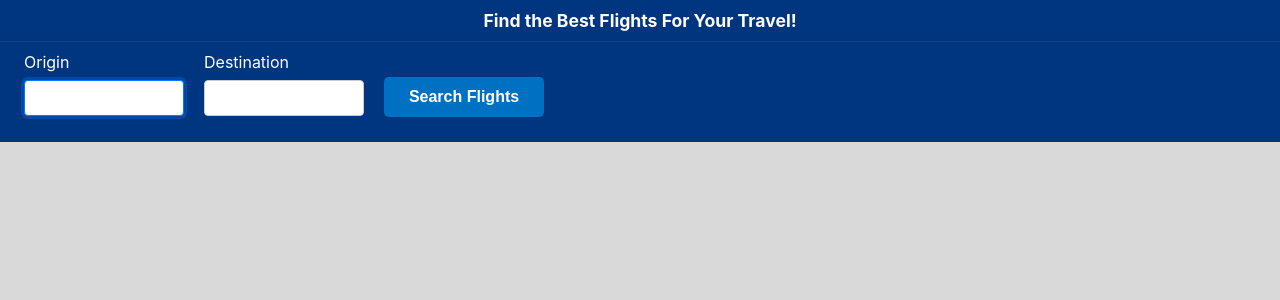
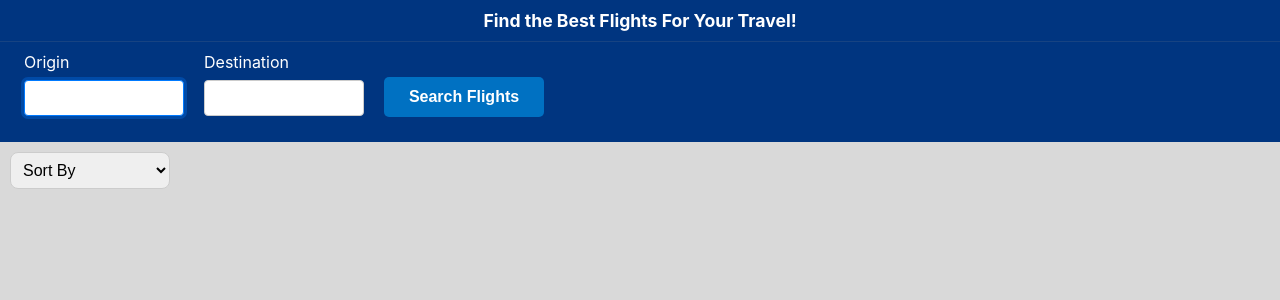
Before and after one commit to Nabid-Kaisar/ed-challenge, a React (Create React App) app in the folder client/: page / in a window 1280 px wide. Shown: the top 300 px of the page. Built offline with nearby package versions, Linux system fonts and the light colour scheme.

Commit message:
Sort By Price Functionality

```diff
--- a/client/src/FlightSearchingApp.tsx
+++ b/client/src/FlightSearchingApp.tsx
@@ -1,14 +1,22 @@
-import React, { useState } from 'react'
+import React, { useEffect, useState } from 'react'
 import './styles/App.css'
 import FlightSearchingAppMainContent from './components/FlightSearchingAppMainContent'
 import { getPromotionsPrices } from './apis/PromotionsPriceApi'
 import { IATA } from './models/IATAType'
 import { PromotionsPriceOffersResponse } from './models/PromotionsPriceOffersResponse'
 import Loader from './components/common/Loader'
+import { filterCriteria } from './constants/CONSTANTS'
+
+const { DEFAULT, PRICE } = filterCriteria
 
 function FlightSearchingApp() {
     const [filteredFlightData, setFilteredFlightData] = useState<Array<PromotionsPriceOffersResponse>>([])
     const [showLoader, setShowLoader] = useState(false)
+    const [sortBy, setSortBy] = useState('')
+
+    useEffect(() => {
+        setFilteredFlightData(sortFlightData([...filteredFlightData], sortBy))
+    }, [sortBy])
 
     const filtrationProcess = (details: Array<PromotionsPriceOffersResponse>, origin: IATA, destination: IATA) => {
         if (!details) {
@@ -24,9 +32,27 @@ function FlightSearchingApp() {
         setShowLoader(true)
         setFilteredFlightData([])
         const result = await getPromotionsPrices(origin, destination)
+        // const sortedResult = sortFlightData(result.data as Array<PromotionsPriceOffersResponse>, sortBy)
+        setSortBy(DEFAULT)
         setShowLoader(false)
 
         filtrationProcess(result.data, origin, destination)
+    }
+
+    const sortFlightData = (
+        flights: Array<PromotionsPriceOffersResponse>,
+        criteria: string
+    ): Array<PromotionsPriceOffersResponse> => {
+        if (criteria === DEFAULT) return flights
+
+        if (criteria === PRICE) {
+            flights.sort((flight1, flight2) => {
+                return flight1.price.amount - flight2.price.amount
+            })
+            return flights
+        } //else if more sorting criteria can be implemented here...
+
+        return flights
     }
 
     return (
@@ -35,6 +61,8 @@ function FlightSearchingApp() {
                 <FlightSearchingAppMainContent
                     handleCallPromotionPricesApi={handleCallPromotionPricesApi}
                     filteredFlightData={filteredFlightData}
+                    sortBy={sortBy}
+                    setSortBy={setSortBy}
                 />
             </main>
             {showLoader ? <Loader /> : null}
--- a/client/src/components/FlightDetails.tsx
+++ b/client/src/components/FlightDetails.tsx
@@ -1,9 +1,9 @@
-import React, { useEffect, useState } from 'react'
+import React from 'react'
 import { PromotionsPriceOffersResponse } from '../models/PromotionsPriceOffersResponse'
-import { IATA } from '../models/IATAType'
 import Card from './common/Card'
 
 function FlightDetails({ details }: FlightDetailsProps) {
+    console.log('filteredFlightData::', details)
     if (!details) return null
 
     return (
--- a/client/src/components/FlightSearchingAppMainContent.tsx
+++ b/client/src/components/FlightSearchingAppMainContent.tsx
@@ -1,28 +1,35 @@
-import React, { useState } from 'react'
-
+import React, { Dispatch, SetStateAction, useState } from 'react'
 import FlightSelectionForm from '../forms/FlightSelectionForm'
 import { PromotionsPriceOffersResponse } from '../models/PromotionsPriceOffersResponse'
 import { IATA } from '../models/IATAType'
 import FlightDetails from './FlightDetails'
 import { isAlphaChars } from '../util/utils'
+import Select from './common/Select'
+import { filterCriteria } from '../constants/CONSTANTS'
 
-function FlightSearchingAppMainContent({ filteredFlightData, handleCallPromotionPricesApi }: PromotionsPricesProps) {
+const { DEFAULT, PRICE } = filterCriteria
+const options = [
+    { value: DEFAULT, label: 'Sort By' },
+    { value: PRICE, label: 'Price' },
+]
+function FlightSearchingAppMainContent({
+    filteredFlightData,
+    handleCallPromotionPricesApi,
+    sortBy,
+    setSortBy,
+}: PromotionsPricesProps) {
     const [origin, setOrigin] = useState('')
     const [destination, setDestination] = useState('')
 
     const handleSetOrigin = (value: string) => {
         if (isAlphaChars(value)) {
             setOrigin(value.toUpperCase())
-        } else {
-            //show errors;
         }
     }
 
     const handleSetDestination = (value: string) => {
         if (isAlphaChars(value)) {
             setDestination(value.toUpperCase())
-        } else {
-            //show errors;
         }
     }
 
@@ -39,6 +46,16 @@ function FlightSearchingAppMainContent({ filteredFlightData, handleCallPromotion
                 />
             </section>
             <section>
+                <Select
+                    options={options}
+                    value={sortBy}
+                    onChange={(e: Event) => {
+                        setSortBy((e.target as HTMLSelectElement).value)
+                    }}
+                />
+            </section>
+
+            <section>
                 <FlightDetails details={filteredFlightData} />
             </section>
         </>
@@ -50,4 +67,6 @@ export default FlightSearchingAppMainContent
 interface PromotionsPricesProps {
     filteredFlightData: Array<PromotionsPriceOffersResponse> | null
     handleCallPromotionPricesApi: (origin: IATA, destination: IATA) => Promise<void>
+    sortBy: string
+    setSortBy: Dispatch<SetStateAction<string>>
 }
--- /dev/null
+++ b/client/src/components/common/Select.tsx
@@ -0,0 +1,28 @@
+import React from 'react'
+
+const Select = ({ options, label, onChange, value, error }: any) => {
+    return (
+        <div style={{ display: 'grid' }}>
+            <div className="input-container select-container">
+                {/*<label htmlFor="select-box" style={{ marginRight: '5px' }} className="label od-value">*/}
+                {/*    {label}*/}
+                {/*</label>*/}
+                <select
+                    id="select-box"
+                    className={`select-box input ${error ? 'error' : ''}`}
+                    value={value}
+                    onChange={onChange}
+                >
+                    {options.map((option: any) => (
+                        <option key={option.value} value={option.value}>
+                            {option.label}
+                        </option>
+                    ))}
+                </select>
+                {error && <div className="error-message">{error}</div>}
+            </div>
+        </div>
+    )
+}
+
+export default Select
--- a/client/src/constants/CONSTANTS.ts
+++ b/client/src/constants/CONSTANTS.ts
@@ -5,3 +5,8 @@ export const BASE_URL = `http://localhost:${SERVER_PORT}`
 export const alphaOnlyRegExp = /^[A-Za-z]*$/
 
 export const IATA_STRING_LENGTH = 3
+
+export const filterCriteria = {
+    DEFAULT: '',
+    PRICE: 'price',
+}
--- a/client/src/styles/App.css
+++ b/client/src/styles/App.css
@@ -2,6 +2,7 @@
 @import 'base.css';
 @import 'form.css';
 @import 'input.css';
+@import 'select.css';
 @import 'button.css';
 @import 'header.css';
 @import 'card.css';
--- /dev/null
+++ b/client/src/styles/select.css
@@ -0,0 +1,7 @@
+.select-container {
+    margin: 10px 10px 0 10px;
+}
+
+.select-box {
+    border-radius: 8px;
+}
```
